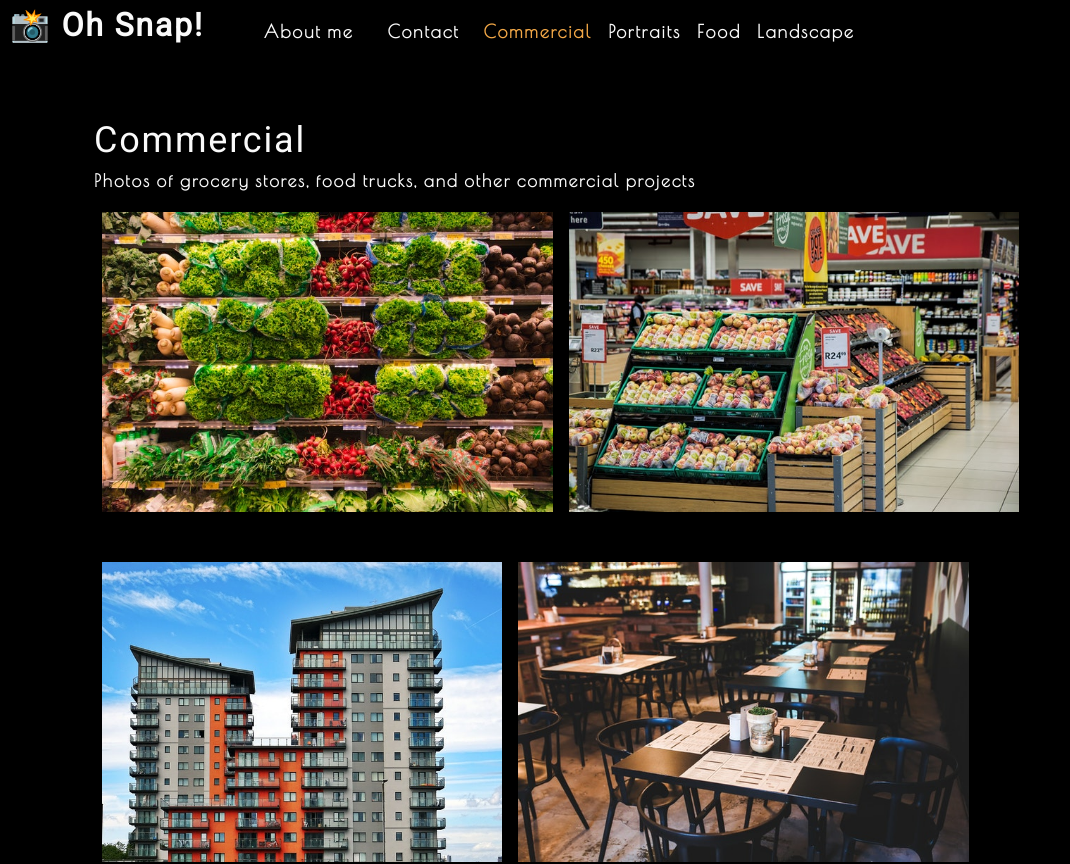
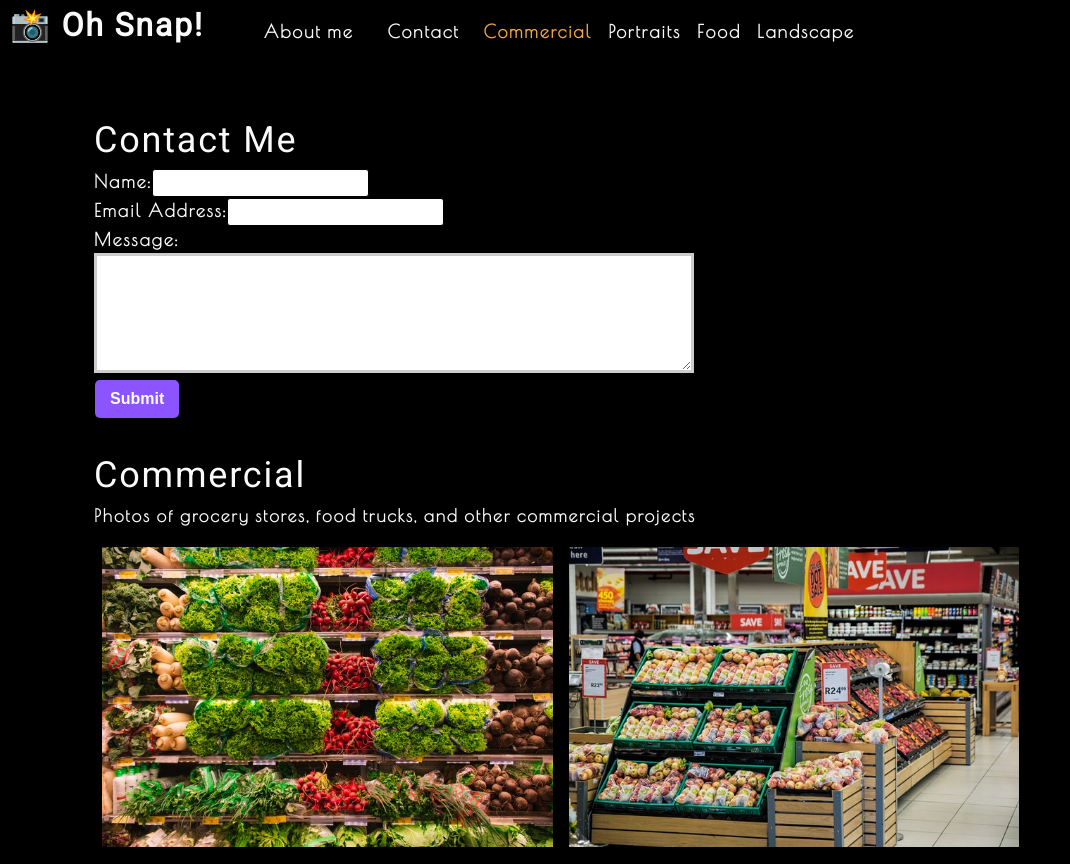
Before and after one commit to Teller35/photo-port, a React (Create React App) app: page / in a window 1280 px wide. Shown: the top 864 px of the page, without its empty margins (0-1070 px from the left). Built offline with nearby package versions, Linux system fonts and the light colour scheme.

Commit message:
added handleChange and handleSubmit functions to contact form

```diff
--- a/src/App.js
+++ b/src/App.js
@@ -2,6 +2,7 @@
 import Nav from './components/Nav';
 import About from './components/About';
 import Gallery from './components/Gallery';
+import ContactForm from './components/Contact';
 
 function App() {
   const [categories] = useState([
@@ -24,6 +25,7 @@
         currentCategory={currentCategory}
       ></Nav>
       <main>
+        <ContactForm></ContactForm>
         <Gallery currentCategory={currentCategory}></Gallery>
         <About></About>
       </main>
--- a/src/components/Contact/index.jsx
+++ b/src/components/Contact/index.jsx
@@ -1,21 +1,30 @@
-import React from "react";
+import React, { useState } from "react";
 
 function ContactForm() {
+    const [formState, setFormState] = useState({ name: "", email: "", message: "" });
+    const { name, email, message } = formState;
+    function handleChange(event) {
+        setFormState({...formState, [event.target.name]: event.target.value })
+    }
+    function handleSubmit(event) {
+        event.preventDefault();
+        console.log(formState);
+    }
   return (
     <section>
       <h1>Contact Me</h1>
-      <form id="contact-form">
+      <form id="contact-form" onSubmit={handleSubmit}>
         <div>
           <label htmlFor="name">Name:</label>
-          <input type="text" name="name" />
+          <input type="text" defaultValue={name} onChange={handleChange} name="name" />
         </div>
         <div>
           <label htmlFor="email">Email Address:</label>
-          <input type="text" name="email" />
+          <input type="text" defaultValue={email} onChange={handleChange} name="email" />
         </div>
         <div>
           <label htmlFor="message">Message:</label>
-          <textarea name="message" rows="5" />
+          <textarea name="message" defaultValue={message} onChange={handleChange} rows="5" />
         </div>
         <button type="submit">Submit</button>
       </form>
```
